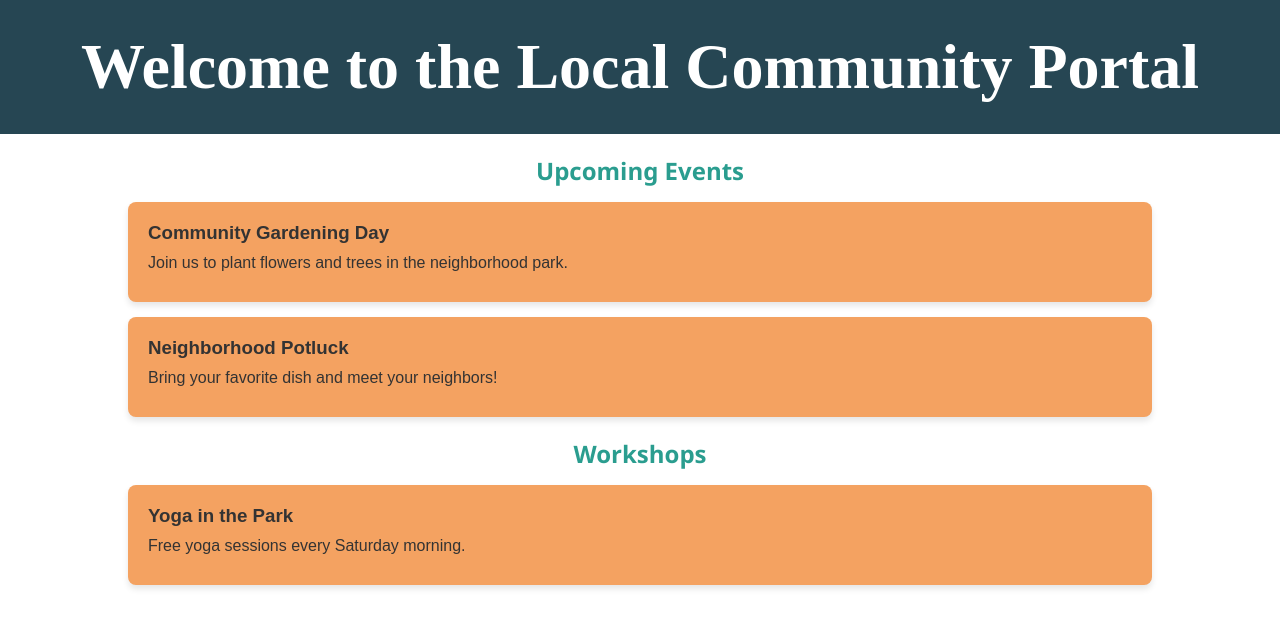
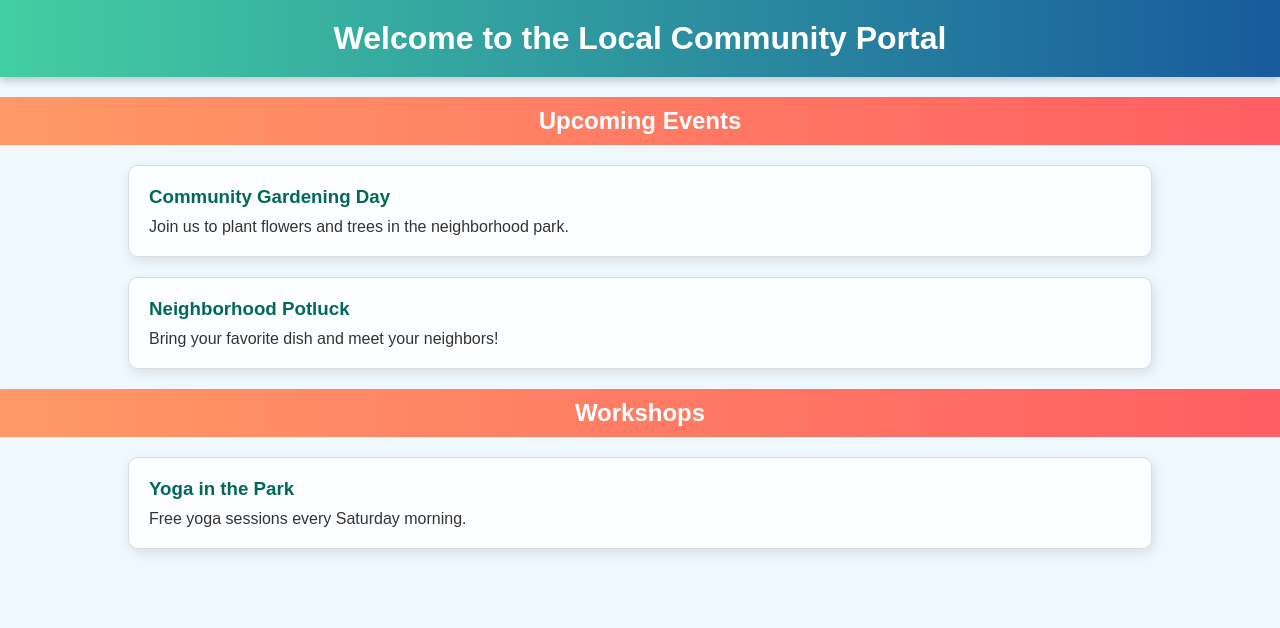
Before and after one commit to AmruthaChandana/Module-1-CSS, a plain HTML site: page index.html in a window 1280 px wide. Drawn offline with Linux system fonts and the light colour scheme.

Commit message:
added color and background styles

```diff
--- a/styles.css
+++ b/styles.css
@@ -1,40 +1,54 @@
-/* Universal selector - reset margin and padding for all elements */
+/* ===== Reset and Base Styles ===== */
 * {
   margin: 0;
   padding: 0;
   box-sizing: border-box;
 }
 
-/* Element selector for all <h2> */
-h2 {
-  color: #2a9d8f;
-  font-family: 'Segoe UI', Tahoma, Geneva, Verdana, sans-serif;
-  margin: 20px 0 10px;
-  text-align: center;
+/* ===== Body Background ===== */
+body {
+  background-size: cover;
+  background-color: #f0f8ff; /* Fallback background color */
+  font-family: Arial, sans-serif;
+  color: #222;
 }
 
-/* ID selector for #mainHeader */
+/* ===== Header Styles with Gradient ===== */
 #mainHeader {
-  background-color: #264653;
+  background: linear-gradient(to right, #43cea2, #185a9d); /* blue-green gradient */
   color: white;
-  padding: 30px 0;
+  padding: 20px;
   text-align: center;
-  font-size: 2rem;
+  box-shadow: 0 4px 8px rgba(0, 0, 0, 0.2);
 }
 
-/* Class selector for .eventCard */
+/* ===== Section Headings ===== */
+h2 {
+  background: linear-gradient(to right, #ff9966, #ff5e62);
+  color: white;
+  padding: 10px;
+  text-align: center;
+  margin: 20px 0;
+}
+
+/* ===== Event Card Styling ===== */
 .eventCard {
-  background-color: #f4a261;
-  margin: 15px auto;
+  background-color: rgba(255, 255, 255, 0.85); /* semi-transparent white */
+  border: 1px solid #ddd;
+  margin: 20px auto;
   padding: 20px;
   width: 80%;
-  border-radius: 8px;
-  box-shadow: 0 4px 6px rgba(0,0,0,0.1);
+  border-radius: 10px;
+  box-shadow: 2px 4px 12px rgba(0, 0, 0, 0.1);
 }
 
-/* Grouping selector for h3 and p */
-h3, p {
-  font-family: Arial, Helvetica, sans-serif;
-  color: #333;
+/* ===== Event Titles ===== */
+.eventCard h3 {
+  color: #00695c; /* HEX color */
   margin-bottom: 10px;
 }
+
+/* ===== Event Descriptions ===== */
+.eventCard p {
+  color: rgba(0, 0, 0, 0.8); /* RGBA color */
+}
```
